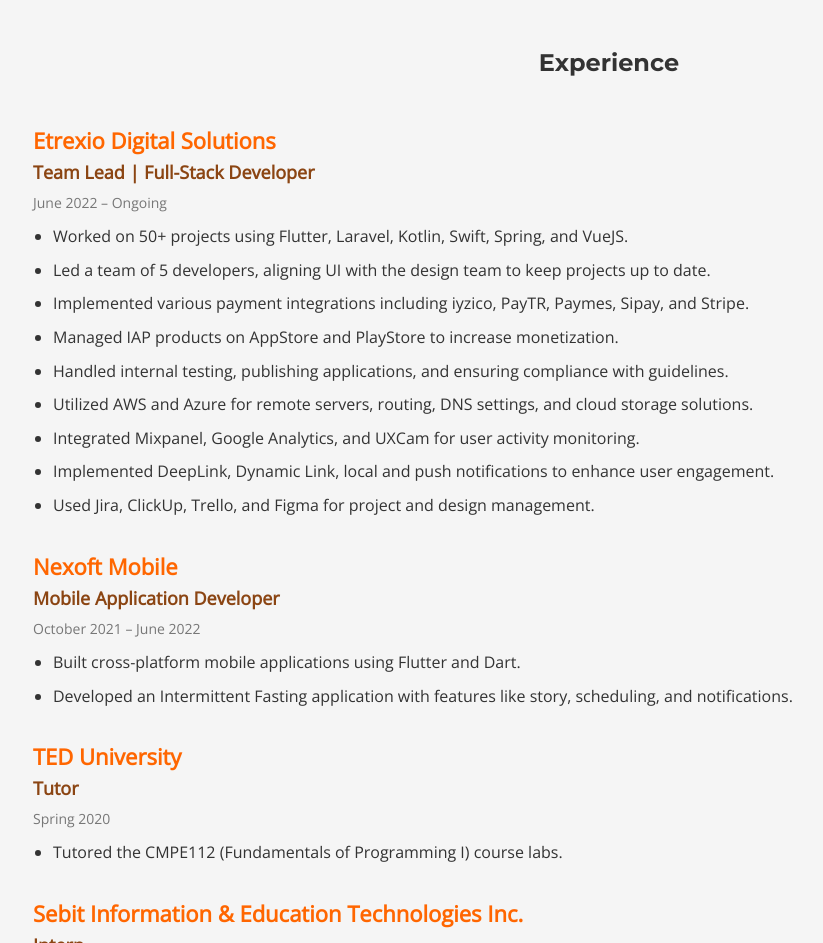
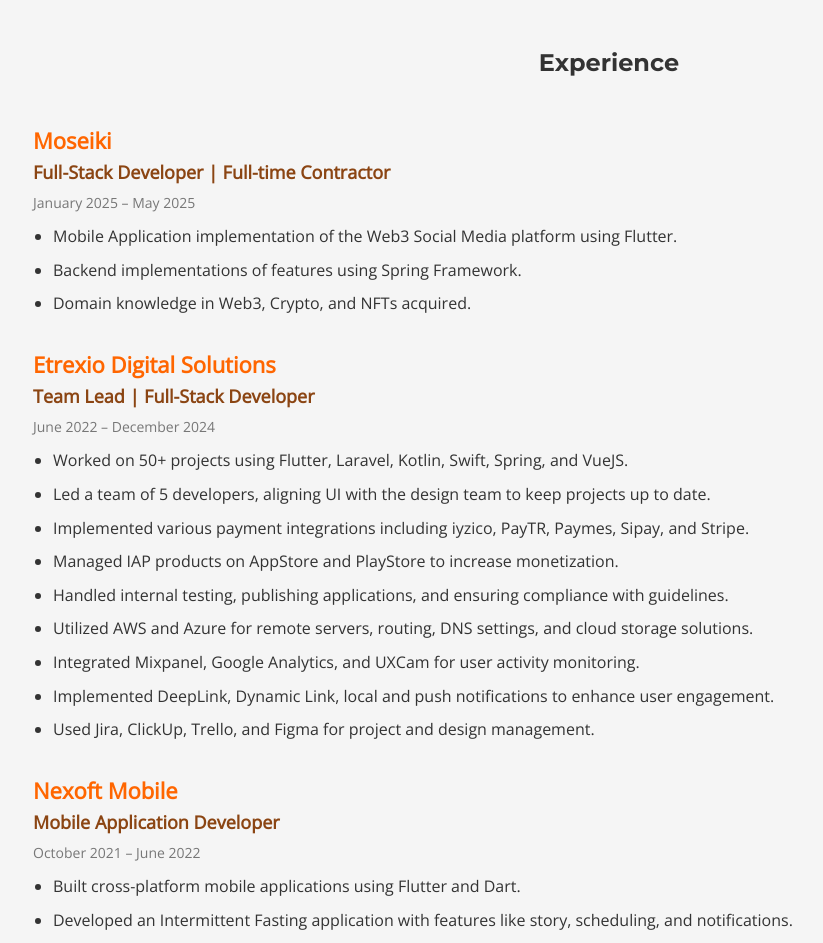
Before and after one commit to galiperkin/galiperkin.github.io, a plain HTML site: page index.html in a window 1280 px wide. Shown: the part 4400-5343 px from the top of the page, without its empty margins (31-854 px from the left). Drawn offline with nearby package versions, Linux system fonts and the light colour scheme.

Commit message:
Update Work Experience

```diff
--- a/index.html
+++ b/index.html
@@ -79,9 +79,19 @@
     <div class="container">
       <h2>Experience</h2>
       <div class="experience-item">
+        <h3>Moseiki</h3>
+        <h4>Full-Stack Developer | Full-time Contractor</h4>
+        <span>January 2025 – May 2025</span>
+        <ul>
+          <li>Mobile Application implementation of the Web3 Social Media platform using Flutter.</li>
+          <li>Backend implementations of features using Spring Framework.</li>
+          <li>Domain knowledge in Web3, Crypto, and NFTs acquired.</li>
+        </ul>
+      </div>
+      <div class="experience-item">
         <h3>Etrexio Digital Solutions</h3>
         <h4>Team Lead | Full-Stack Developer</h4>
-        <span>June 2022 – Ongoing</span>
+        <span>June 2022 – December 2024</span>
         <ul>
           <li>Worked on 50+ projects using Flutter, Laravel, Kotlin, Swift, Spring, and VueJS.</li>
           <li>Led a team of 5 developers, aligning UI with the design team to keep projects up to date.</li>
```
